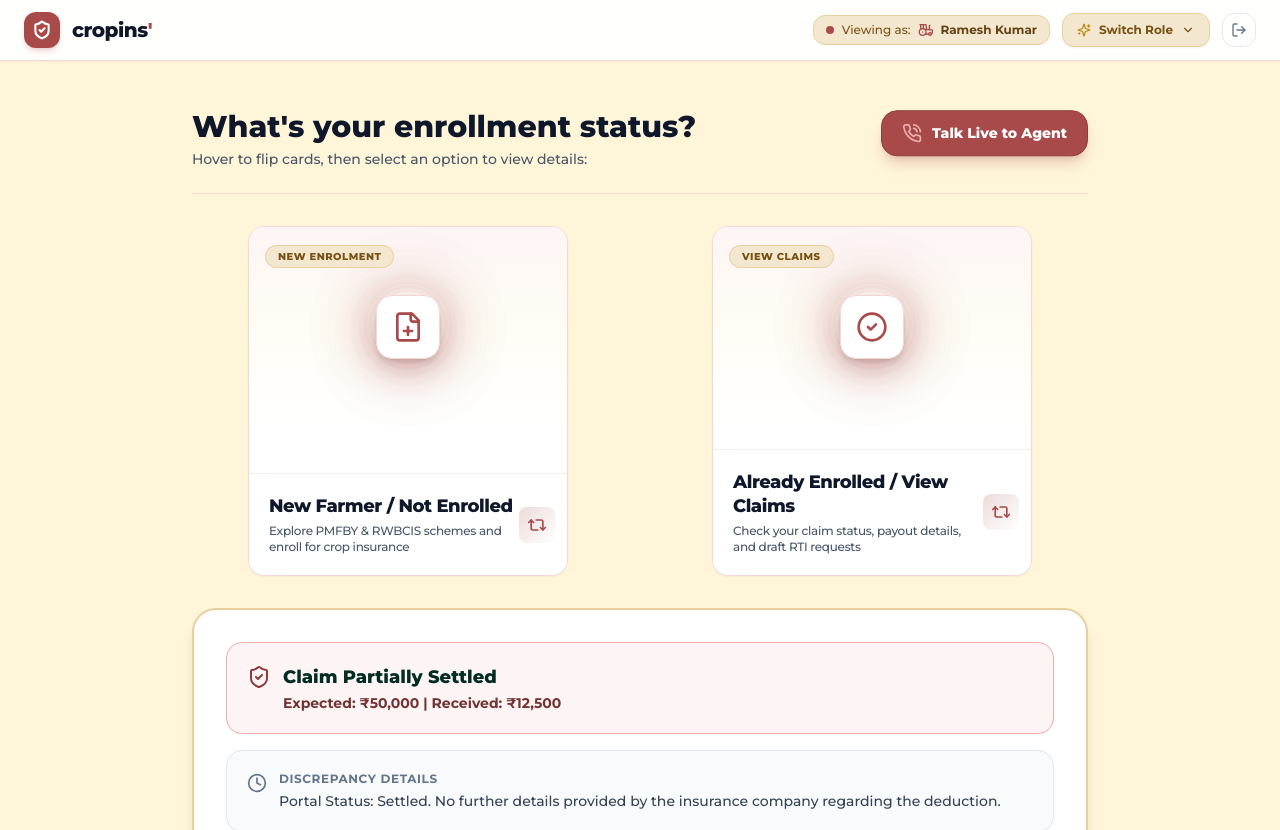
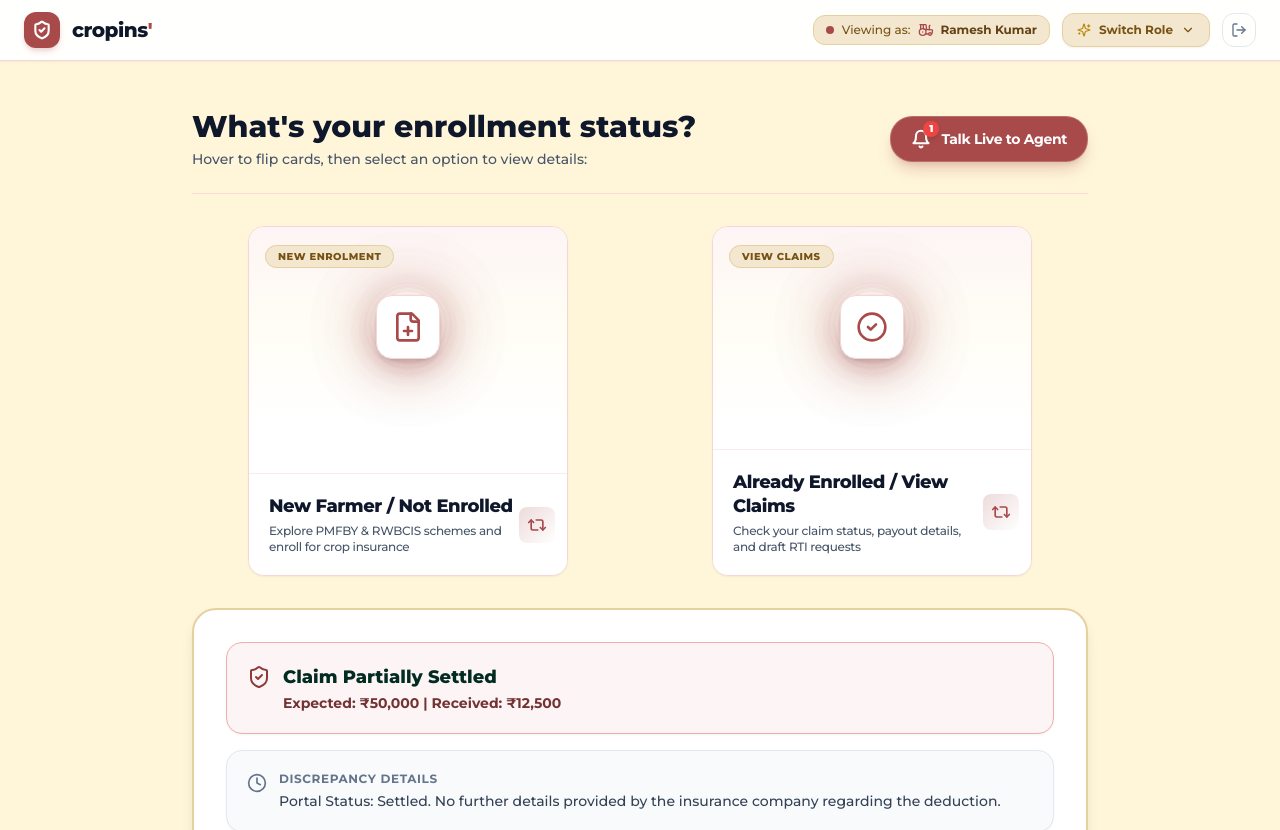
Before and after one commit to HackIndiaXYZ/techsurge-2k26-code-snippet, a Next.js app in the folder website/: page /dashboard/farmer in a window 1280 px wide. Shown: the top 830 px of the page. Built offline with nearby package versions, Linux system fonts and the light colour scheme.

Commit message:
feat: replace Talk Live to Agent button with interactive BellToggle component

```diff
--- a/package.json
+++ b/package.json
@@ -10,8 +10,12 @@
   },
   "dependencies": {
     "@google/genai": "^2.23.0",
+    "@hugeicons/core-free-icons": "^4.3.4",
+    "@hugeicons/react": "^1.1.10",
     "@supabase/ssr": "^0.12.7",
-    "@supabase/supabase-js": "^2.116.0"
+    "@supabase/supabase-js": "^2.116.0",
+    "motion": "^13.4.0",
+    "ogl": "^1.0.11"
   },
   "devDependencies": {
     "@types/node": "^26.6.1",
--- a/website/app/dashboard/farmer/page.tsx
+++ b/website/app/dashboard/farmer/page.tsx
@@ -5,6 +5,7 @@ import { motion, AnimatePresence } from "framer-motion";
 import RoleGuard from "@/components/RoleGuard";
 import LiveVoiceAgentModal from "@/components/LiveVoiceAgentModal";
 import CardFlip from "@/components/CardFlip";
+import BellToggle from "@/components/BellToggle";
 import {
   LuFilePlus as FilePlus,
   LuCircleCheck as CheckCircle,
@@ -56,14 +57,32 @@ export default function FarmerDashboardPage() {
               </p>
             </div>
 
-            <button
-              type="button"
+            <BellToggle
+              offLabel="Talk Live to Agent"
+              onLabel="Connecting Voice Agent..."
+              color="#ffffff"
+              background="#A94A4A"
+              onColor="#ffffff"
+              onBackground="#8f3c3c"
+              size="md"
+              radius={22}
+              ringAmplitude={17}
+              ringPasses={5}
+              ringDecay={1}
+              ringDuration={820}
+              ringPivot={16}
+              crossfadeMs={200}
+              revealBounce={0}
+              count={1}
+              badge
+              badgeColor="#ef4444"
+              waves
+              clapper={false}
+              defaultPressed={false}
               onClick={() => setShowLiveVoiceAgent(true)}
-              className="px-5 py-3 rounded-2xl bg-[#A94A4A] text-white font-extrabold text-sm hover:bg-[#8f3c3c] transition-all flex items-center gap-2.5 shadow-lg shadow-[#A94A4A]/25 shrink-0 cursor-pointer animate-bounce hover:animate-none border border-[#8f3c3c]"
-            >
-              <PhoneCall className="w-5 h-5 text-emerald-300" />
-              <span>Talk Live to Agent</span>
-            </button>
+              onChange={pressed => console.log('Voice Agent Toggle:', pressed)}
+              disabled={false}
+            />
           </div>
 
           {/* 3D FLIP CARDS GRID FOR FARMER ENROLMENT PATHWAYS */}
--- /dev/null
+++ b/website/components/BellToggle.tsx
@@ -0,0 +1,158 @@
+"use client";
+
+import React, { useState } from "react";
+import { motion, AnimatePresence } from "framer-motion";
+import { LuBell as BellIcon, LuBellRing as BellRingIcon } from "react-icons/lu";
+import { cn } from "@/lib/utils";
+
+export interface BellToggleProps {
+  offLabel?: string;
+  onLabel?: string;
+  color?: string;
+  background?: string;
+  onColor?: string;
+  onBackground?: string;
+  size?: "sm" | "md" | "lg" | string;
+  radius?: number;
+  ringAmplitude?: number;
+  ringPasses?: number;
+  ringDecay?: number;
+  ringDuration?: number;
+  ringPivot?: number;
+  crossfadeMs?: number;
+  revealBounce?: number;
+  count?: number;
+  badge?: boolean;
+  badgeColor?: string;
+  waves?: boolean;
+  clapper?: boolean;
+  defaultPressed?: boolean;
+  onChange?: (pressed: boolean) => void;
+  onClick?: () => void;
+  disabled?: boolean;
+  className?: string;
+}
+
+export default function BellToggle({
+  offLabel = "Talk Live to Agent",
+  onLabel = "Connecting Voice Agent...",
+  color = "#ffffff",
+  background = "#A94A4A",
+  onColor = "#ffffff",
+  onBackground = "#8F3E3E",
+  size = "md",
+  radius = 18,
+  ringAmplitude = 17,
+  ringPasses = 5,
+  ringDecay = 1,
+  ringDuration = 820,
+  ringPivot = 16,
+  crossfadeMs = 200,
+  revealBounce = 0,
+  count = 1,
+  badge = true,
+  badgeColor = "#ef4444",
+  waves = true,
+  clapper = false,
+  defaultPressed = false,
+  onChange,
+  onClick,
+  disabled = false,
+  className,
+}: BellToggleProps) {
+  const [isPressed, setIsPressed] = useState(defaultPressed);
+
+  const handleClick = (e: React.MouseEvent<HTMLButtonElement>) => {
+    if (disabled) return;
+    const nextState = !isPressed;
+    setIsPressed(nextState);
+    if (onChange) onChange(nextState);
+    if (onClick) onClick();
+  };
+
+  const currentColor = isPressed ? onColor : color;
+  const currentBackground = isPressed ? onBackground : background;
+
+  return (
+    <motion.button
+      type="button"
+      onClick={handleClick}
+      disabled={disabled}
+      whileHover={{ scale: disabled ? 1 : 1.03 }}
+      whileTap={{ scale: disabled ? 1 : 0.97 }}
+      style={{
+        backgroundColor: currentBackground,
+        color: currentColor,
+        borderRadius: `${radius}px`,
+      }}
+      className={cn(
+        "relative inline-flex items-center justify-center gap-2.5 px-5 py-3 font-extrabold text-sm shadow-lg shadow-[#A94A4A]/25 cursor-pointer transition-colors duration-300 border border-white/20 select-none overflow-hidden shrink-0",
+        disabled && "opacity-50 cursor-not-allowed",
+        className
+      )}
+    >
+      {/* Animated Waves */}
+      {waves && (
+        <span className="absolute inset-0 pointer-events-none flex items-center justify-center">
+          <motion.span
+            initial={{ scale: 0.9, opacity: 0.6 }}
+            animate={{ scale: 1.4, opacity: 0 }}
+            transition={{ duration: 1.4, repeat: Infinity, ease: "easeOut" }}
+            style={{ borderRadius: `${radius}px`, borderColor: currentColor }}
+            className="absolute inset-0 border-2"
+          />
+        </span>
+      )}
+
+      {/* Bell Icon Container */}
+      <div className="relative flex items-center justify-center">
+        <motion.div
+          animate={
+            isPressed
+              ? {
+                  rotate: [0, -ringAmplitude, ringAmplitude, -ringAmplitude / 2, ringAmplitude / 2, 0],
+                }
+              : { rotate: 0 }
+          }
+          transition={{
+            duration: ringDuration / 1000,
+            repeat: isPressed ? Infinity : 0,
+            repeatDelay: 0.8,
+            ease: "easeInOut",
+          }}
+          style={{ transformOrigin: `center top` }}
+        >
+          {isPressed ? (
+            <BellRingIcon className="w-5 h-5 stroke-[2.5]" style={{ color: currentColor }} />
+          ) : (
+            <BellIcon className="w-5 h-5 stroke-[2.5]" style={{ color: currentColor }} />
+          )}
+        </motion.div>
+
+        {/* Optional Badge */}
+        {badge && count !== undefined && count > 0 && (
+          <span
+            style={{ backgroundColor: badgeColor }}
+            className="absolute -top-2 -right-2 text-[10px] font-black text-white px-1.5 py-0.5 rounded-full shadow-md leading-none flex items-center justify-center min-w-[16px] h-[16px]"
+          >
+            {count}
+          </span>
+        )}
+      </div>
+
+      {/* Label Text Crossfade */}
+      <AnimatePresence mode="wait">
+        <motion.span
+          key={isPressed ? "on" : "off"}
+          initial={{ opacity: 0, y: 4 }}
+          animate={{ opacity: 1, y: 0 }}
+          exit={{ opacity: 0, y: -4 }}
+          transition={{ duration: crossfadeMs / 1000 }}
+          className="whitespace-nowrap font-bold text-sm tracking-tight"
+        >
+          {isPressed ? onLabel : offLabel}
+        </motion.span>
+      </AnimatePresence>
+    </motion.button>
+  );
+}
--- a/website/package.json
+++ b/website/package.json
@@ -10,11 +10,14 @@
   },
   "dependencies": {
     "@google/genai": "^2.23.0",
+    "@hugeicons/core-free-icons": "^4.3.4",
+    "@hugeicons/react": "^1.1.10",
     "@supabase/ssr": "^0.5.2",
     "@supabase/supabase-js": "^2.45.4",
     "clsx": "^2.1.1",
     "framer-motion": "^13.4.0",
     "lucide-react": "^0.453.0",
+    "motion": "^13.4.0",
     "next": "14.2.15",
     "react": "^18.3.1",
     "react-dom": "^18.3.1",
```
Also changed, not shown: 2 other files (tests, documents, lock files or other folders).
